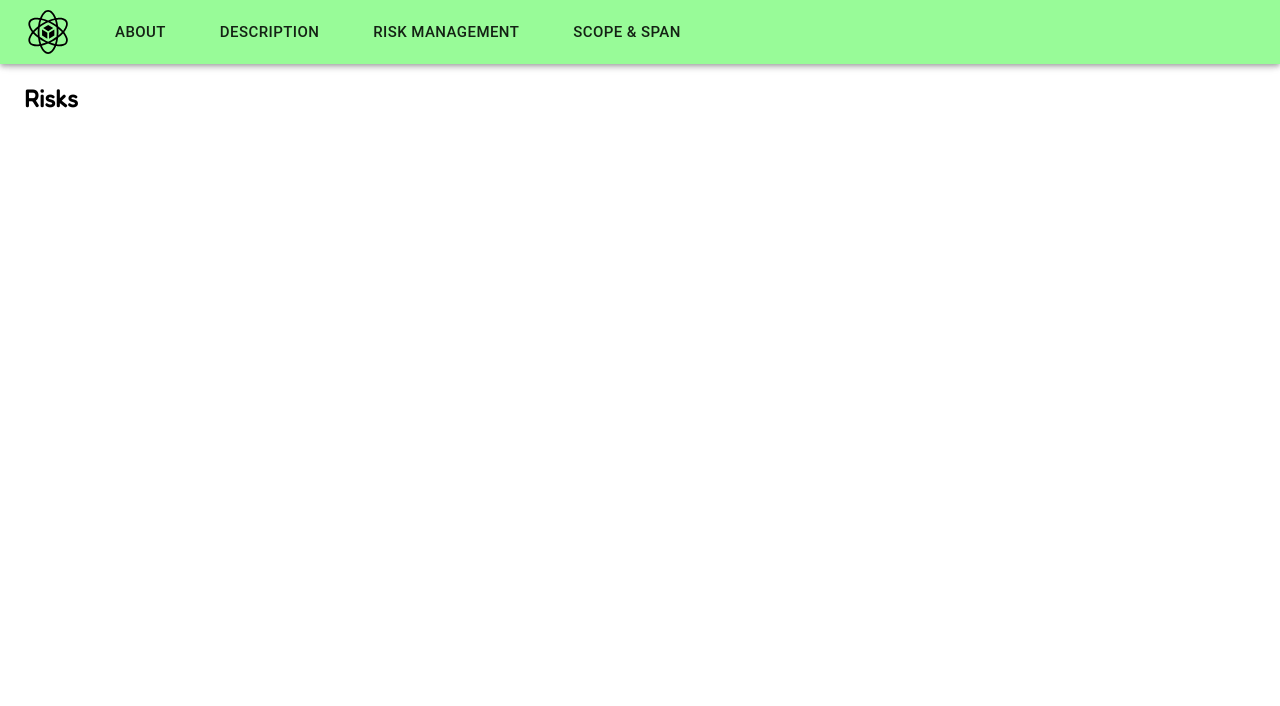
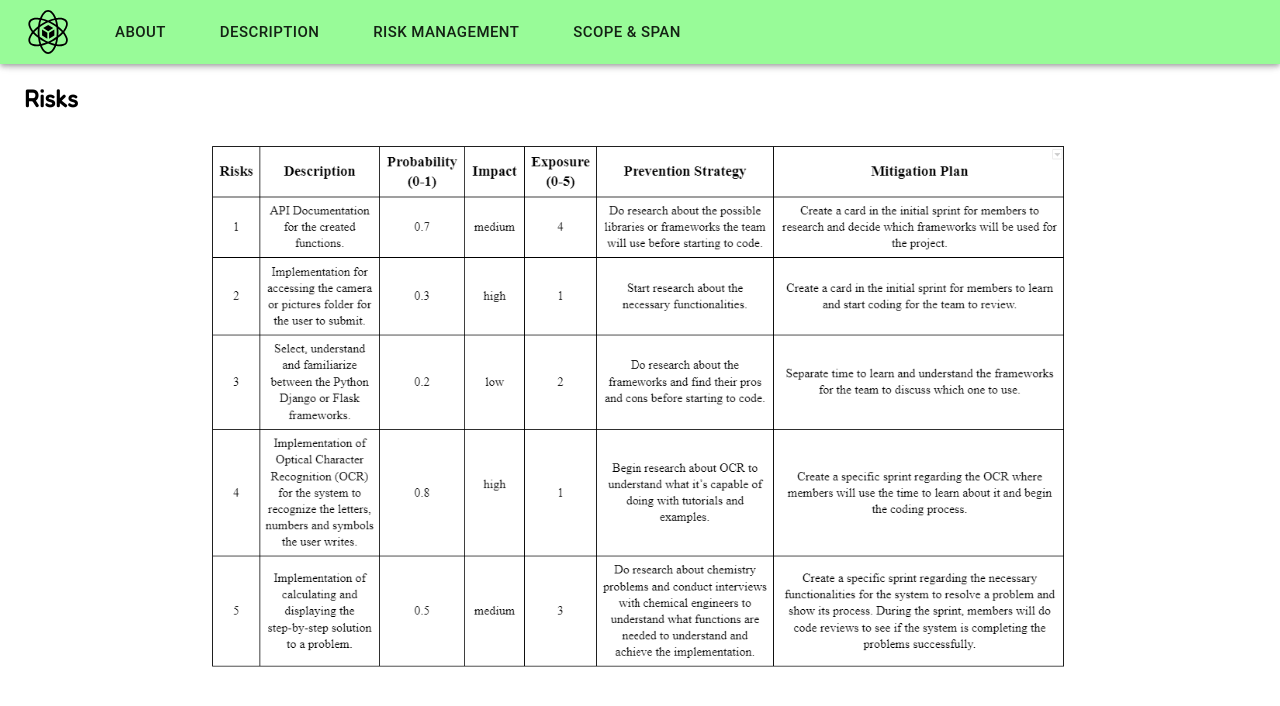
Before and after one commit to Colomba03/ChemCamApp.github.io, a React (Create React App) app: page /risks in a window 1280 px wide. Shown: the top 706 px of the page. Built offline with nearby package versions, Linux system fonts and the light colour scheme.

Commit message:
added tables

```diff
--- a/src/views/Risks.js
+++ b/src/views/Risks.js
@@ -1,10 +1,14 @@
 import React from "react";
 import { Container } from "@material-ui/core";
+import risksTable from "../assets/risks.png";
 
 function Risks() {
   return (
-    <Container className="mainFont" style={{textAlign:"justify"}}>
+    <Container className="mainFont">
       <h2>Risks</h2>
+      <div style={{ textAlign:"center" }}>
+        <img src={risksTable} width="896px"></img>
+      </div>
     </Container>
   );
 }
--- a/src/views/ScopeSpan.js
+++ b/src/views/ScopeSpan.js
@@ -1,5 +1,6 @@
 import React from "react";
 import { Container } from "@material-ui/core";
+import methodologyTable from "../assets/methodology.png";
 
 function ScopeSpan() {
   return (
@@ -21,6 +22,8 @@ function ScopeSpan() {
       <h2>Methodology</h2>
       <li>The project will be handled using Agile methodology. The team will use Trello to manage each sprint</li>
       <li>Meetings will be held weekly to report on progress and adjust the schedule if necessary</li>
+      <br /> <br />
+      <div style={{ textAlign:"center" }}><img src={methodologyTable} width="752px"></img></div>
     </Container>
   );
 }
```
Also changed, not shown: src/assets/methodology.png (added), src/assets/risks.png (added).
